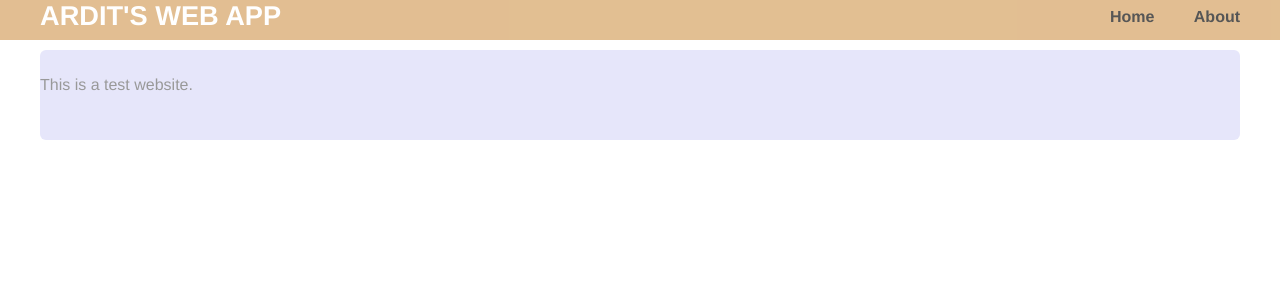
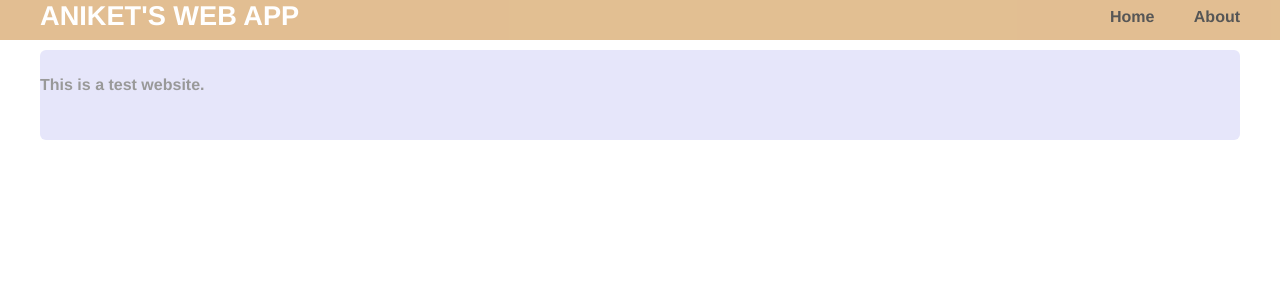
Before and after one commit to aniketsuthar/sadev52, a Flask app: page /about in a window 1280 px wide. Shown: the top 300 px of the page. Run offline with Flask 2, Linux system fonts and the light colour scheme.

Commit message:
modified home.html

```diff
--- a/templates/about.html
+++ b/templates/about.html
@@ -2,7 +2,8 @@
 {%block content%}
 <div class="about">
     <body>
-    <p>This is a test website.</p>
+    <p><b>This is a test website.</b></p>
+
     </body>
 </div>
 {%endblock%}
--- a/templates/layout.html
+++ b/templates/layout.html
@@ -7,7 +7,7 @@
   <body>
     <header>
       <div class="container">
-        <h1 class="logo">Ardit's web app</h1>
+        <h1 class="logo"> Aniket's web app</h1>
         <strong><nav>
           <ul class="menu">
             <li><a href="{{ url_for('home') }}">Home</a></li>
```
